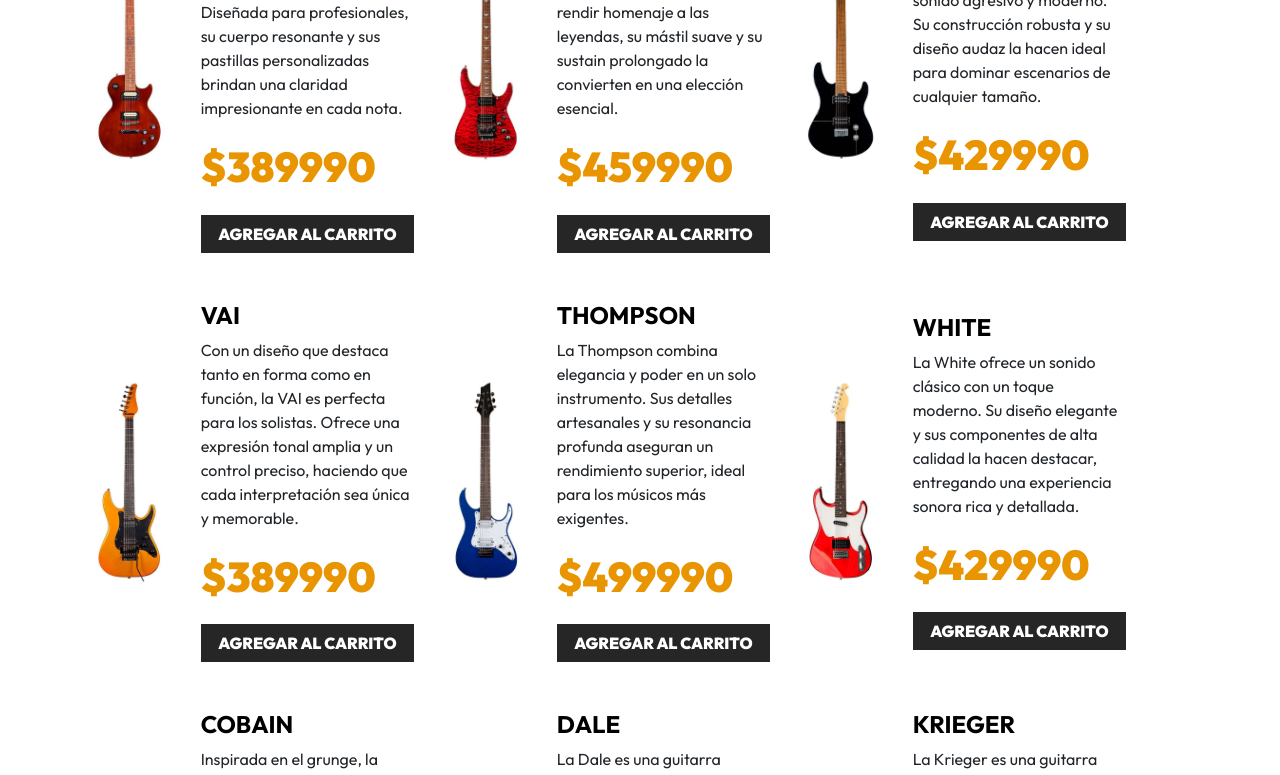
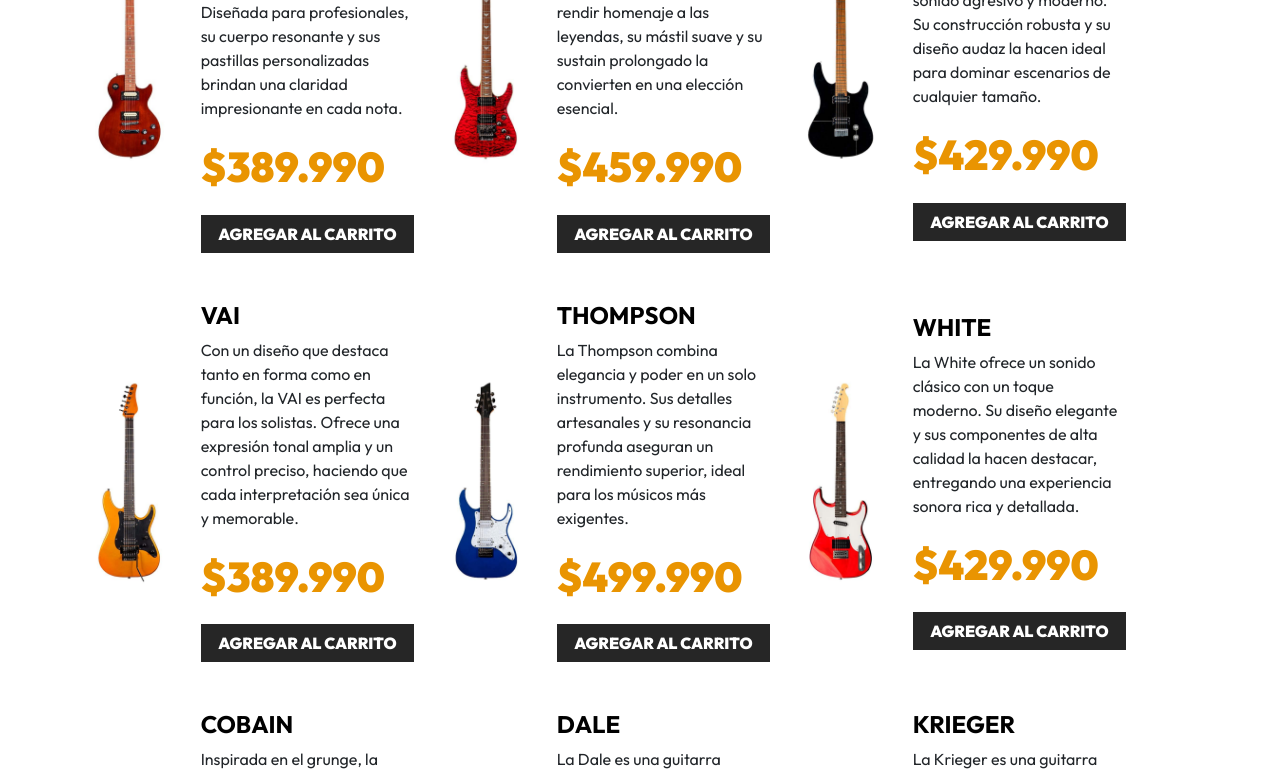
Before and after one commit to Duridev/guitarla-vue-2, a Vue app: page / in a window 1280 px wide. Shown: the part 1040-1815 px from the top of the page. Built offline with nearby package versions, Linux system fonts and the light colour scheme.

Commit message:
formato peso chileno precios body

```diff
--- a/src/components/Guitarra.vue
+++ b/src/components/Guitarra.vue
@@ -10,7 +10,9 @@
 
     defineEmits(['agregar-carrito'])
 
-
+    const formatCurrency = (value) => {
+        return new Intl.NumberFormat('es-CL', { style: 'currency', currency: 'CLP' }).format(value).replace('CLP', '').trim();
+    }
 
 </script>
 
@@ -27,7 +29,7 @@
         <div class="col-8">
             <h3 class="text-black fs-4 fw-bold text-uppercase">{{ guitarra.nombre }}</h3>
             <p>{{ guitarra.descripcion }}</p>
-            <p class="fw-black text-primary fs-3">${{ guitarra.precio }}</p>
+            <p class="fw-black text-primary fs-3">{{ formatCurrency(guitarra.precio) }}</p>
             <button
                 type="button"
                 class="btn btn-dark w-100 "
```
